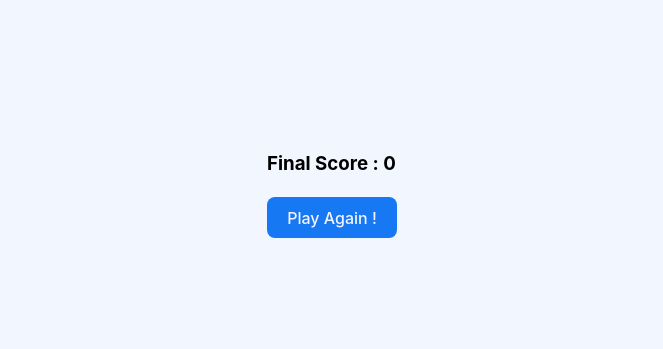
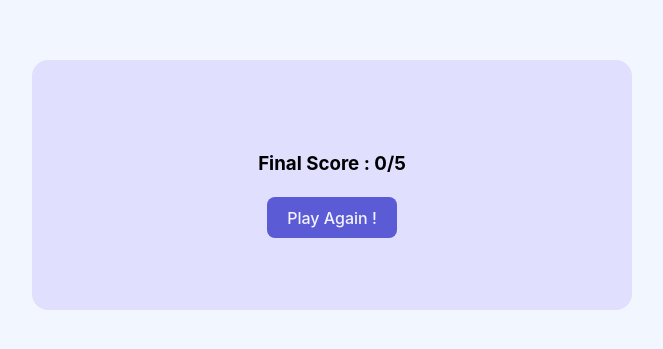
Before and after one commit to hervenzoghe/react-quiz-app, a React (Vite) app: page /score in a window 1280 px wide. Shown: the part 215-564 px from the top of the page, without its empty margins (308-971 px from the left). Built offline with nearby package versions, Linux system fonts and the light colour scheme.

Commit message:
Styling Questions and Score pages

```diff
--- a/src/App.jsx
+++ b/src/App.jsx
@@ -67,7 +67,7 @@ function App() {
         <Route
           path="/score"
           element={
-            <Score score={score} />
+            <Score score={score} numQuestions={numQuestions} />
           }
         />
       </Routes>
--- a/src/pages/Questions.jsx
+++ b/src/pages/Questions.jsx
@@ -48,16 +48,20 @@ export default function Questions ({category, difficulty, numQuestions, score, u
 
     return (
         <div className="quiz-questions">
-            <h4>Questions {questionIndex + 1}</h4>
+            <div className="quiz-heading">
+                <h1>Question N°{questionIndex + 1}</h1>
                 <p>{data && data[questionIndex].question.text}</p>
+            </div>
+            <div className="options">
                 {options.map((option, id) => (
-                <div key={id}>
+                    <div  key={id}>
                         <button onClick={handleClickAnswer}>
                             {option}
                         </button>
                     </div>
                 ))}
-            <div>
+            </div>
+            <div className="quiz-score">
                 Score : {score} / {data?.length}
             </div>
         </div>
--- a/src/pages/Score.jsx
+++ b/src/pages/Score.jsx
@@ -2,7 +2,7 @@ import PropTypes from 'prop-types'
 import { useNavigate } from "react-router-dom"
 import '../styles/pages/Score.css'
 
-export default function Score ({score}) {
+export default function Score ({score, numQuestions}) {
     // Navigate to other page
     const navigate = useNavigate()
 
@@ -12,12 +12,13 @@ export default function Score ({score}) {
 
     return (
         <div className='score'>
-            <h3>Final Score : {score}</h3>
+            <h3>Final Score : {score}/{numQuestions} </h3>
             <button onClick={handleBackToSettings}>Play Again !</button>
         </div>
     )
 }
 
 Score.propTypes = {
-    score: PropTypes.number
+    score: PropTypes.number,
+    numQuestions: PropTypes.string
 }
--- a/src/styles/index.css
+++ b/src/styles/index.css
@@ -19,12 +19,13 @@ body {
 }
 
 h1 {
-  font-size: 36px;
+  font-size: 2.25rem;
   line-height: 1.1;
+  color: #222222;
 }
 
 h2 {
-  font-size: 24px;
+  font-size: 1.5rem;
 }
 
 button {
@@ -35,14 +36,13 @@ button {
   font-weight: 500;
   font-family: inherit;
   color: #F5F3FF;
-  background-color: #1678F2;
+  background-color: #5B5BD6;
   cursor: pointer;
   transition: border-color 0.25s;
 }
 
 button:hover {
-  background-color: #65A8FB;
-  color: #FFFFFF;
+  background-color: #4A4A95;
 }
 
 button:focus,
--- a/src/styles/pages/Questions.css
+++ b/src/styles/pages/Questions.css
@@ -0,0 +1,39 @@
+.quiz-questions {
+    display: flex;
+    flex-direction: column;
+    align-items: center;
+    justify-content: center;
+    width: auto;
+    height: 300px;
+    padding: 72px;
+    gap: 1rem;
+}
+
+.options {
+    display: flex;
+    align-items: center;
+    justify-content: space-between;
+    flex-wrap: wrap;
+    gap: 1rem;
+    margin: 1.25rem auto;
+}
+
+.quiz-heading {
+    text-align: center;
+}
+
+p {
+    font-size: 1.25rem;
+    font-weight: 500;
+    color: #7B7B7B;
+    text-align: center;
+}
+
+.quiz-score {
+    background-color: #ADF0D4;
+    border-radius: 8px;
+    padding: 0.5rem;
+    font-size: 1rem;
+    font-weight: 500;
+    color: #191919;
+}
--- a/src/styles/pages/Score.css
+++ b/src/styles/pages/Score.css
@@ -0,0 +1,11 @@
+.score {
+    width: 600px;
+    height: 250px;
+    background-color: #E0DFFE;
+    border-radius: 1rem;
+    display: flex;
+    flex-direction: column;
+    align-items: center;
+    justify-content: center;
+    text-align: center;
+}
--- a/src/styles/pages/Settings.css
+++ b/src/styles/pages/Settings.css
@@ -6,7 +6,6 @@
     width: auto;
     height: 300px;
     padding: 36px;
-    border-radius: 16px;
 }
 
 .quiz-form h2 {
```
Lines whose indentation alone changed are shown as unchanged.
